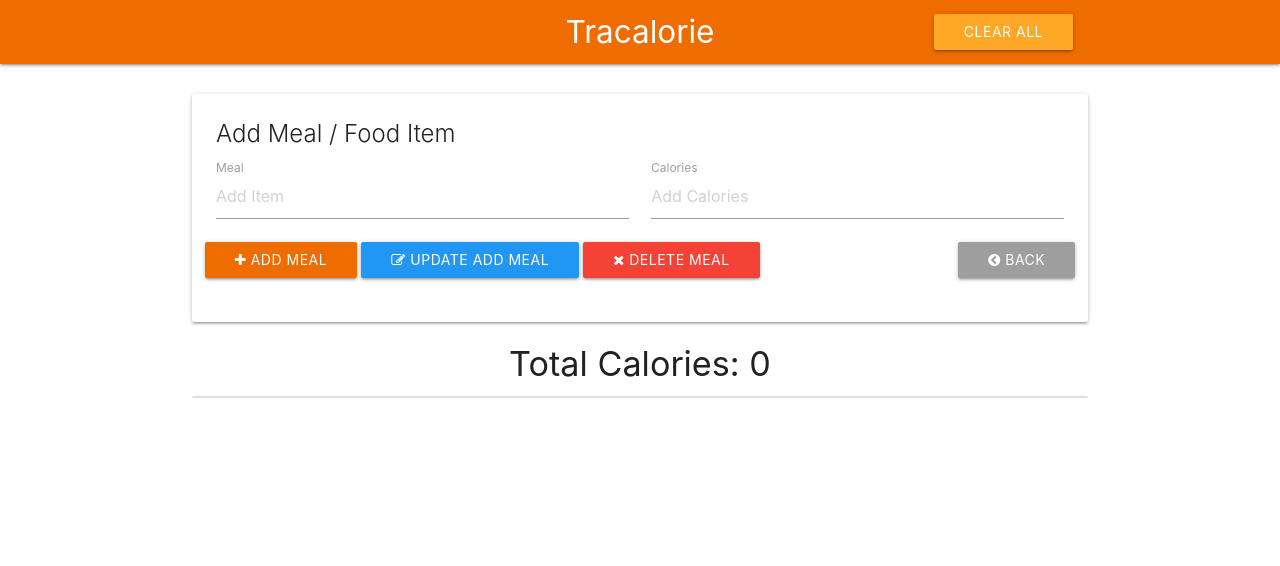
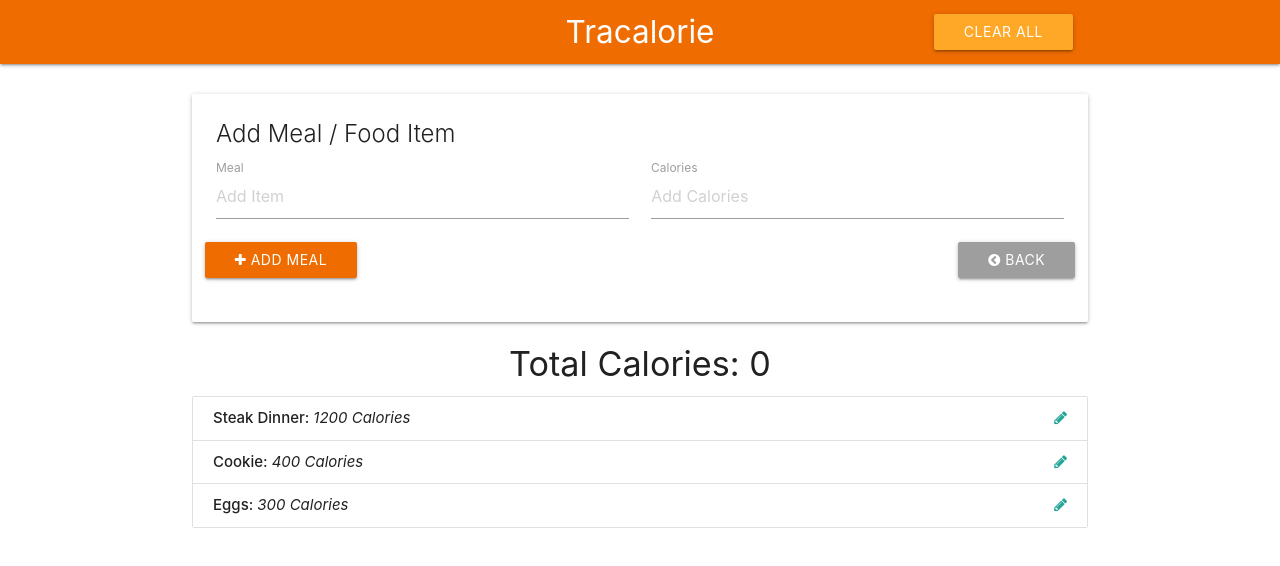
Before and after one commit to Pascavld/Tracalorie, a plain HTML site: page index.html in a window 1280 px wide. Drawn offline with nearby package versions, Linux system fonts and the light colour scheme.

Commit message:
added the item lists to the UI

```diff
--- a/app.js
+++ b/app.js
@@ -22,6 +22,10 @@ const ItemCtrl = (function () {
 
     // Public method that returns data
     return {
+        // return the data items
+        getItems: function () {
+            return data.items;
+        },
         logData: function () {
             return data;
         },
@@ -30,15 +34,45 @@ const ItemCtrl = (function () {
 
 // UI Controller
 const UICtrl = (function () {
+    // Create the UI Selectors object with their ids
+    const UISelectors = {
+        itemList: "#item-list",
+    };
+
     // Public Methods
-    return {};
+    return {
+        // Populate item list looping through the items
+        populateItemList: function (items) {
+            let html = "";
+
+            items.forEach(function (item) {
+                html += `
+                <li class="collection-item" id="item-${item.id}">
+                    <strong>${item.name}: </strong> <em>${item.calories} Calories</em>
+                    <a href="#" class="secondary-content"
+                        ><i class="edit-item fa fa-pencil"></i
+                    ></a>
+                </li>
+                `;
+            });
+
+            // Insert list items
+            document.querySelector(UISelectors.itemList).innerHTML = html;
+        },
+    };
 })();
 
 // App Controller with the other controllers
 const App = (function (ItemCtrl, UICtrl) {
     // Public methods
     return {
-        init: function () {},
+        init: function () {
+            // Fetch items from data structure
+            const items = ItemCtrl.getItems();
+
+            // Populate lists with items
+            UICtrl.populateItemList(items);
+        },
     };
 })(ItemCtrl, UICtrl);
 
--- a/index.html
+++ b/index.html
@@ -70,7 +70,7 @@
                                 ></i>
                                 Add Meal
                             </button>
-                            <button
+                            <!-- <button
                                 class="update-btn btn blue"
                                 style="padding: 0px 30px 0px 30px"
                             >
@@ -89,7 +89,7 @@
                                     style="font-size: 14px !important"
                                 ></i>
                                 Delete Meal
-                            </button>
+                            </button> -->
                             <button
                                 class="back-btn btn grey pull-right"
                                 style="padding: 0px 30px 0px 30px"
@@ -113,19 +113,19 @@
                 <!-- <li class="collection-item" id="item-0">
                     <strong>Steak Dinner: </strong> <em>1200 Calories</em>
                     <a href="#" class="secondary-content"
-                        ><i class="fa fa-pencil"></i
+                        ><i class="edit-item fa fa-pencil"></i
                     ></a>
                 </li>
                 <li class="collection-item" id="item-1">
                     <strong>Cookie: </strong> <em>400 Calories</em>
                     <a href="#" class="secondary-content"
-                        ><i class="fa fa-pencil"></i
+                        ><i class="edit-item fa fa-pencil"></i
                     ></a>
                 </li>
                 <li class="collection-item" id="item-2">
                     <strong>Eggs: </strong> <em>300 Calories</em>
                     <a href="#" class="secondary-content"
-                        ><i class="fa fa-pencil"></i
+                        ><i class="edit-item fa fa-pencil"></i
                     ></a>
                 </li> -->
             </ul>
```
